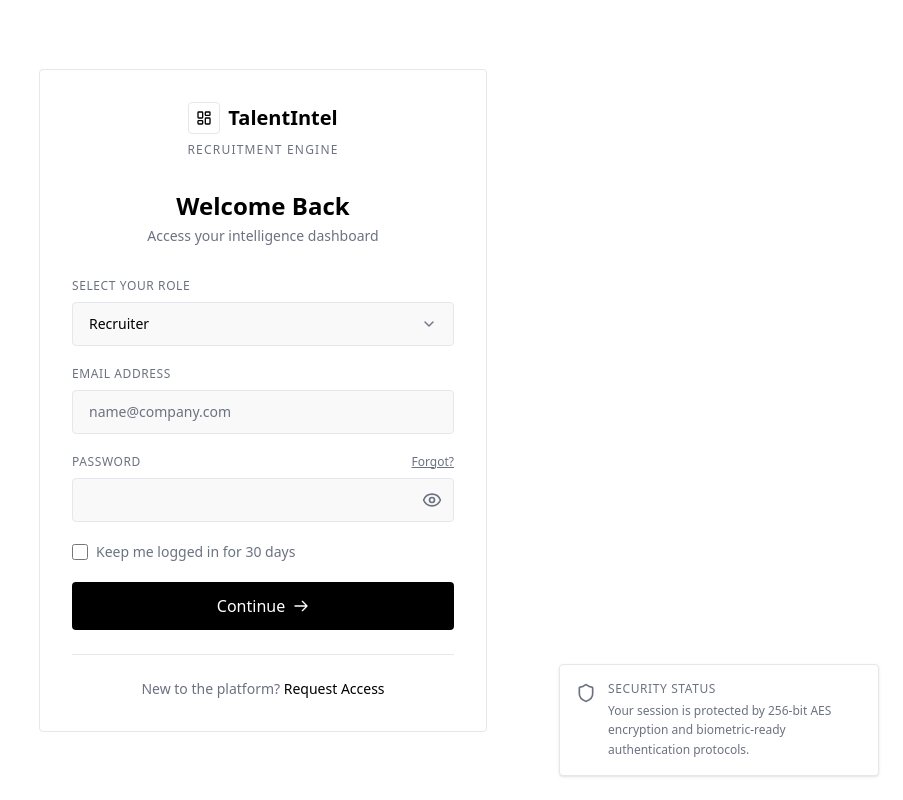
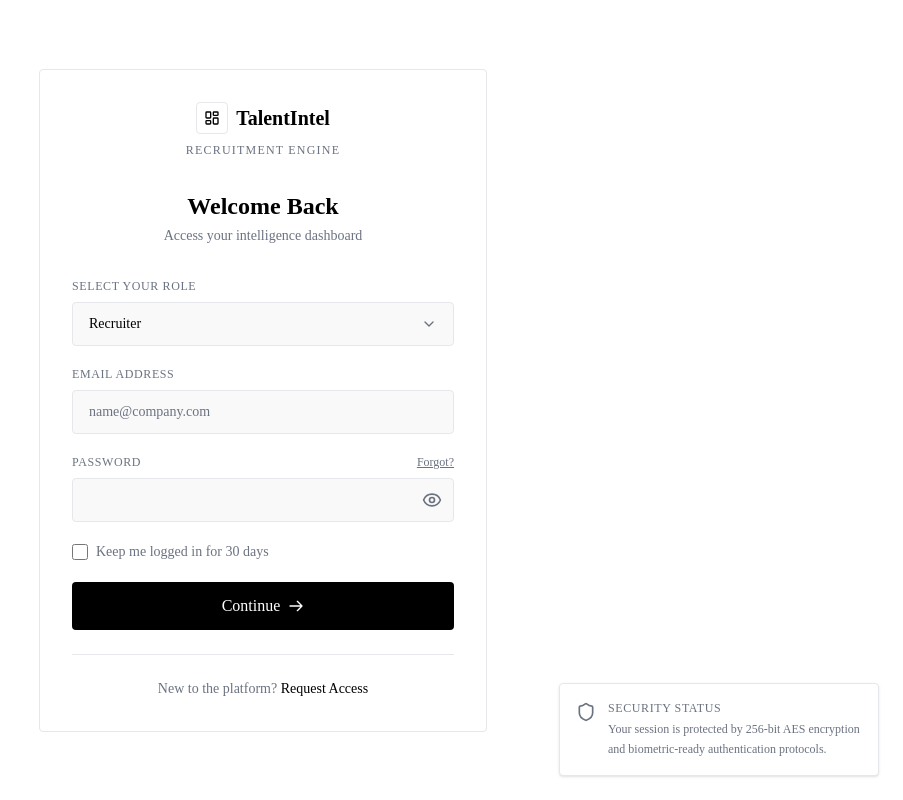
Before and after one commit to Pusparaj99op/MI-07--MI-Coders, a Next.js app: page / in a window 1280 px wide. Shown: the whole page, without its empty margins (377-1280 px from the left). Built offline with nearby package versions, Linux system fonts and the light colour scheme.

Commit message:
Update globals.css

```diff
--- a/app/globals.css
+++ b/app/globals.css
@@ -6,7 +6,7 @@
 @theme inline {
   --color-background: var(--background);
   --color-foreground: var(--foreground);
-  --font-sans: var(--font-outfit);
+  --font-sans: "Times New Roman", Times, serif;
   --font-mono: var(--font-geist-mono);
 
   --color-sidebar-ring: var(--sidebar-ring);
```
